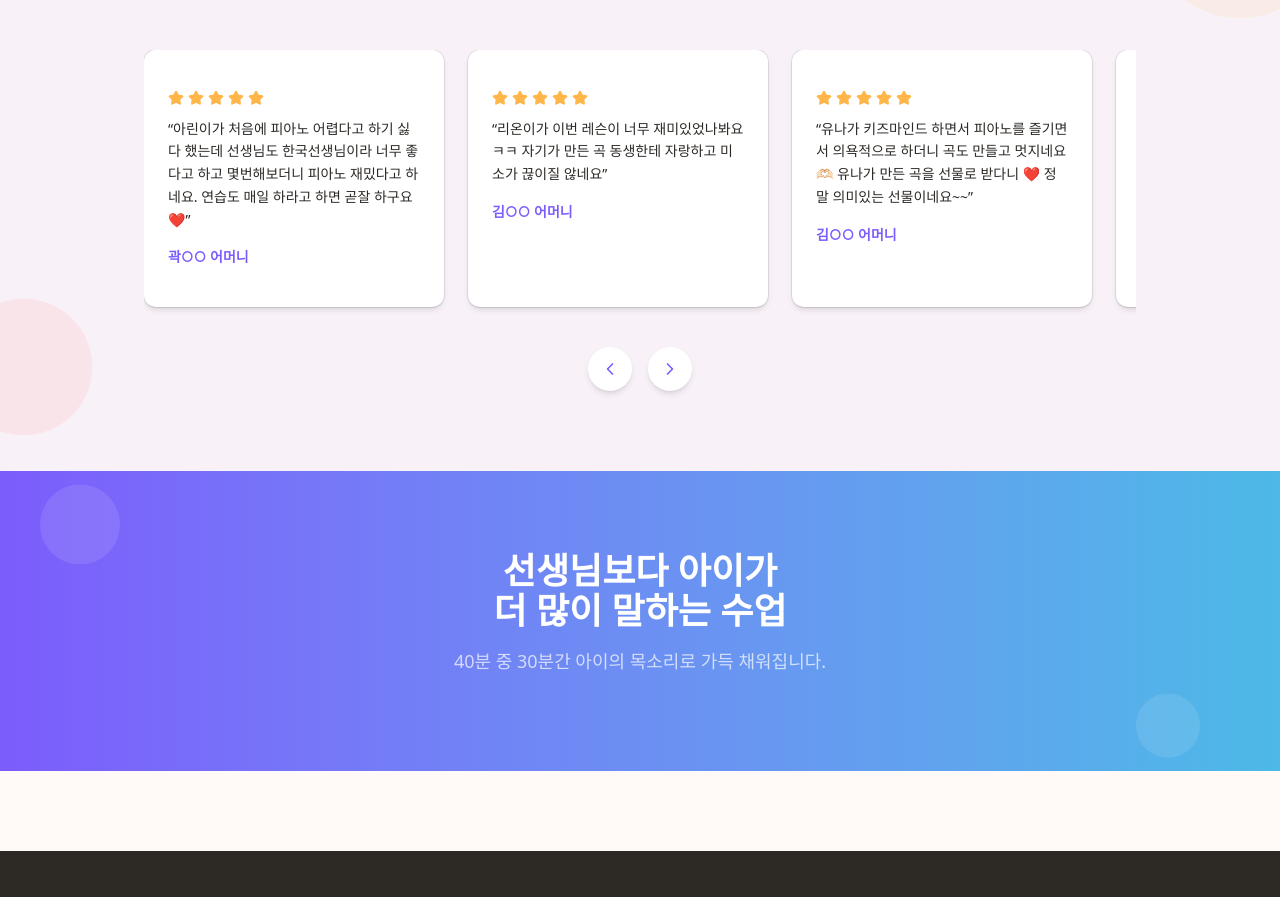
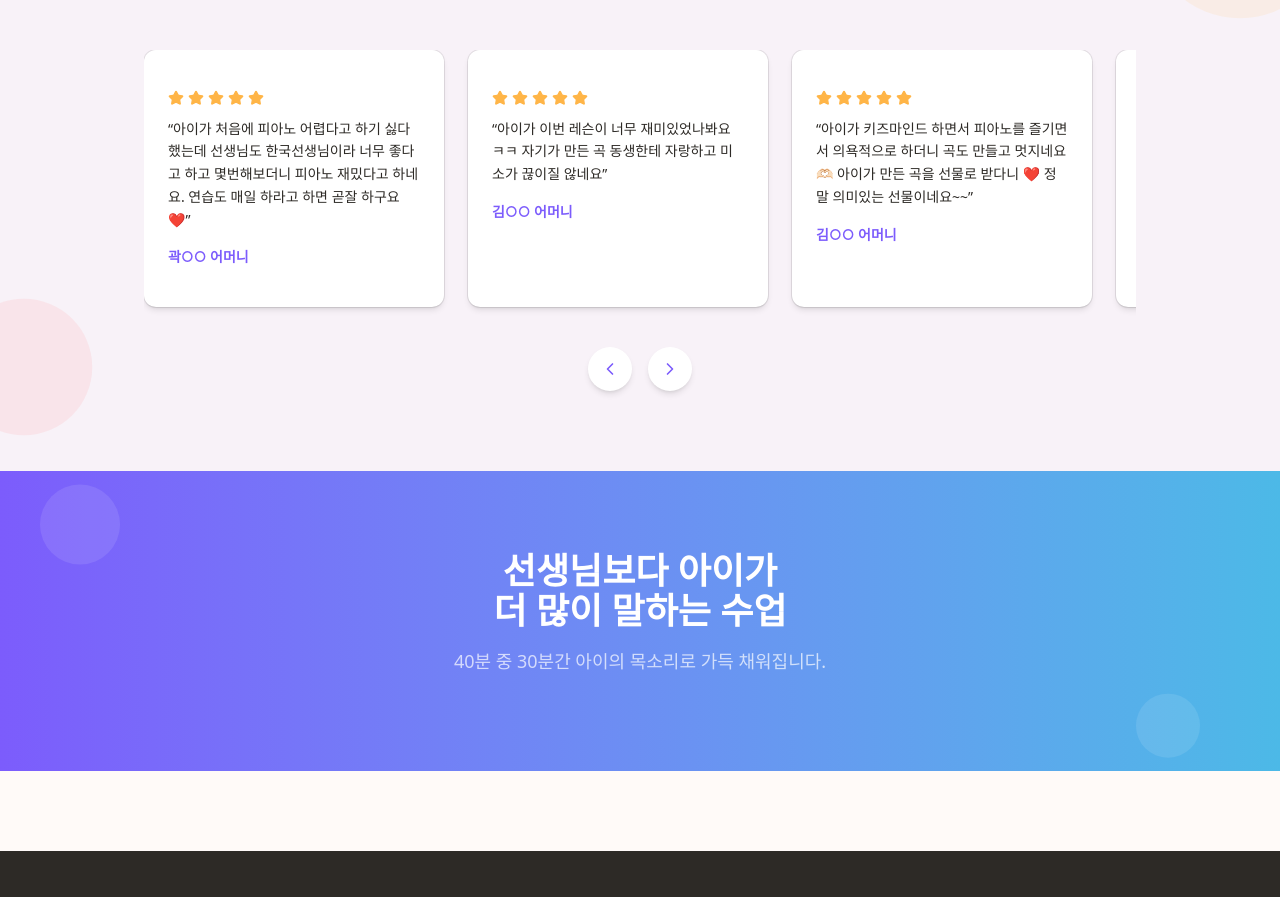
Before and after one commit to kidsmindpiano/kidsmindpiano-web, a Next.js app: page / in a window 1280 px wide. Shown: the part 3243-4140 px from the top of the page. Built offline with nearby package versions, Linux system fonts and the light colour scheme.

Commit message:
후기: 아이 실명→'아이'로 교체

```diff
--- a/src/app/page.tsx
+++ b/src/app/page.tsx
@@ -34,12 +34,12 @@ const worries = [
 ];
 
 const reviews = [
-  { name: "곽○○ 어머니", text: "아린이가 처음에 피아노 어렵다고 하기 싫다 했는데 선생님도 한국선생님이라 너무 좋다고 하고 몇번해보더니 피아노 재밌다고 하네요. 연습도 매일 하라고 하면 곧잘 하구요 ❤️" },
-  { name: "김○○ 어머니", text: "리온이가 이번 레슨이 너무 재미있었나봐요 ㅋㅋ 자기가 만든 곡 동생한테 자랑하고 미소가 끊이질 않네요" },
-  { name: "김○○ 어머니", text: "유나가 키즈마인드 하면서 피아노를 즐기면서 의욕적으로 하더니 곡도 만들고 멋지네요 🫶🏻 유나가 만든 곡을 선물로 받다니 ❤️ 정말 의미있는 선물이네요~~" },
+  { name: "곽○○ 어머니", text: "아이가 처음에 피아노 어렵다고 하기 싫다 했는데 선생님도 한국선생님이라 너무 좋다고 하고 몇번해보더니 피아노 재밌다고 하네요. 연습도 매일 하라고 하면 곧잘 하구요 ❤️" },
+  { name: "김○○ 어머니", text: "아이가 이번 레슨이 너무 재미있었나봐요 ㅋㅋ 자기가 만든 곡 동생한테 자랑하고 미소가 끊이질 않네요" },
+  { name: "김○○ 어머니", text: "아이가 키즈마인드 하면서 피아노를 즐기면서 의욕적으로 하더니 곡도 만들고 멋지네요 🫶🏻 아이가 만든 곡을 선물로 받다니 ❤️ 정말 의미있는 선물이네요~~" },
   { name: "Grace 어머니", text: "오늘 너무 재밌었대요 ㅎ" },
   { name: "구○○ 어머니", text: "단기간에 뭔가 눈에띄는 성과보다는 최대한 흥미있게 배웠으면 좋겠네요!" },
-  { name: "클레어 어머니", text: "아이가 수업을 재밌어 하네요. 감사합니다 😊 클레어가 너무 부끄러웠다고 하네요 ☺️" },
+  { name: "클레어 어머니", text: "아이가 수업을 재밌어 하네요. 감사합니다 😊 아이가 너무 부끄러웠다고 하네요 ☺️" },
   { name: "하○○ 어머니", text: "오 멋지네요!! 🎵" },
 ];
 
```
